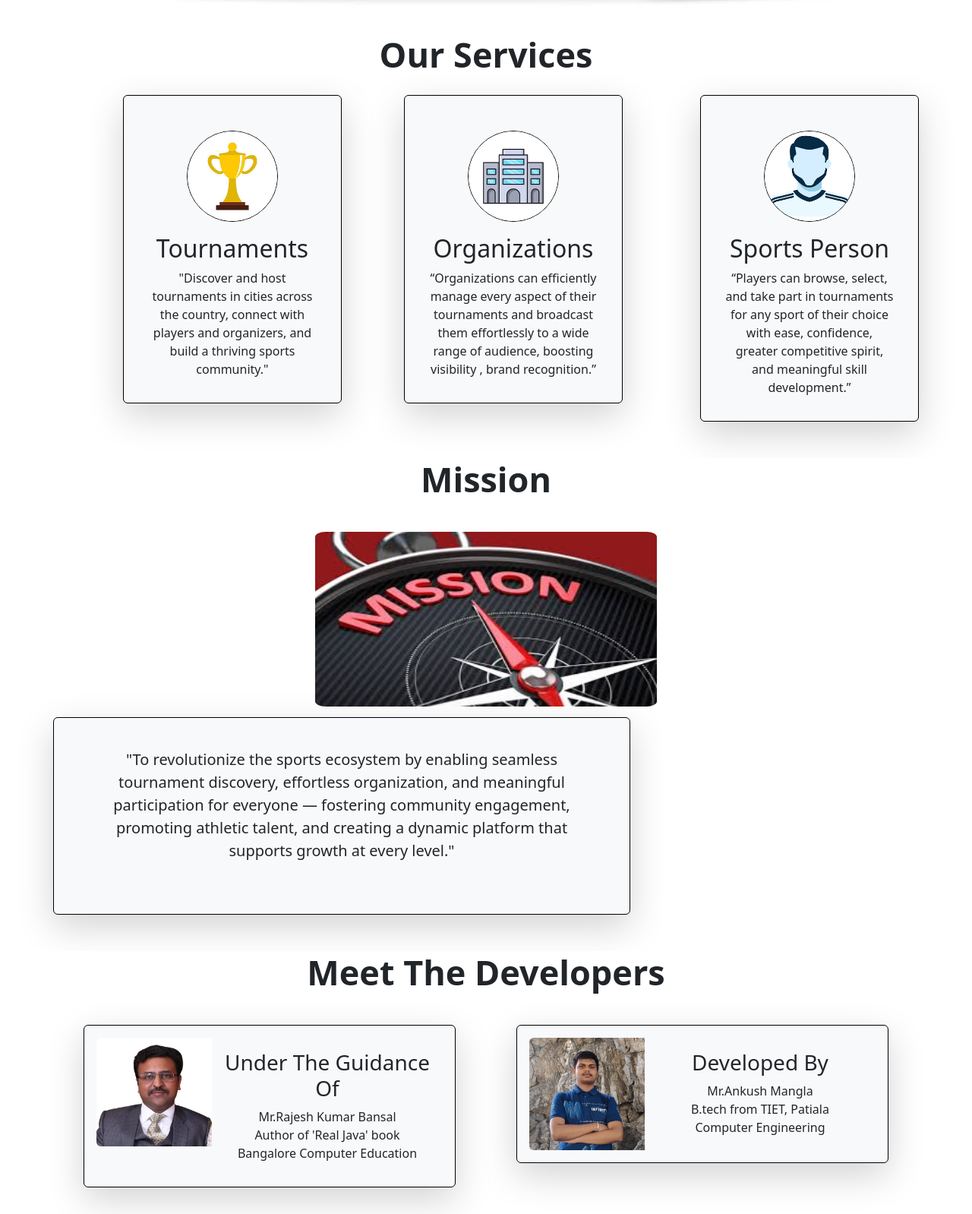
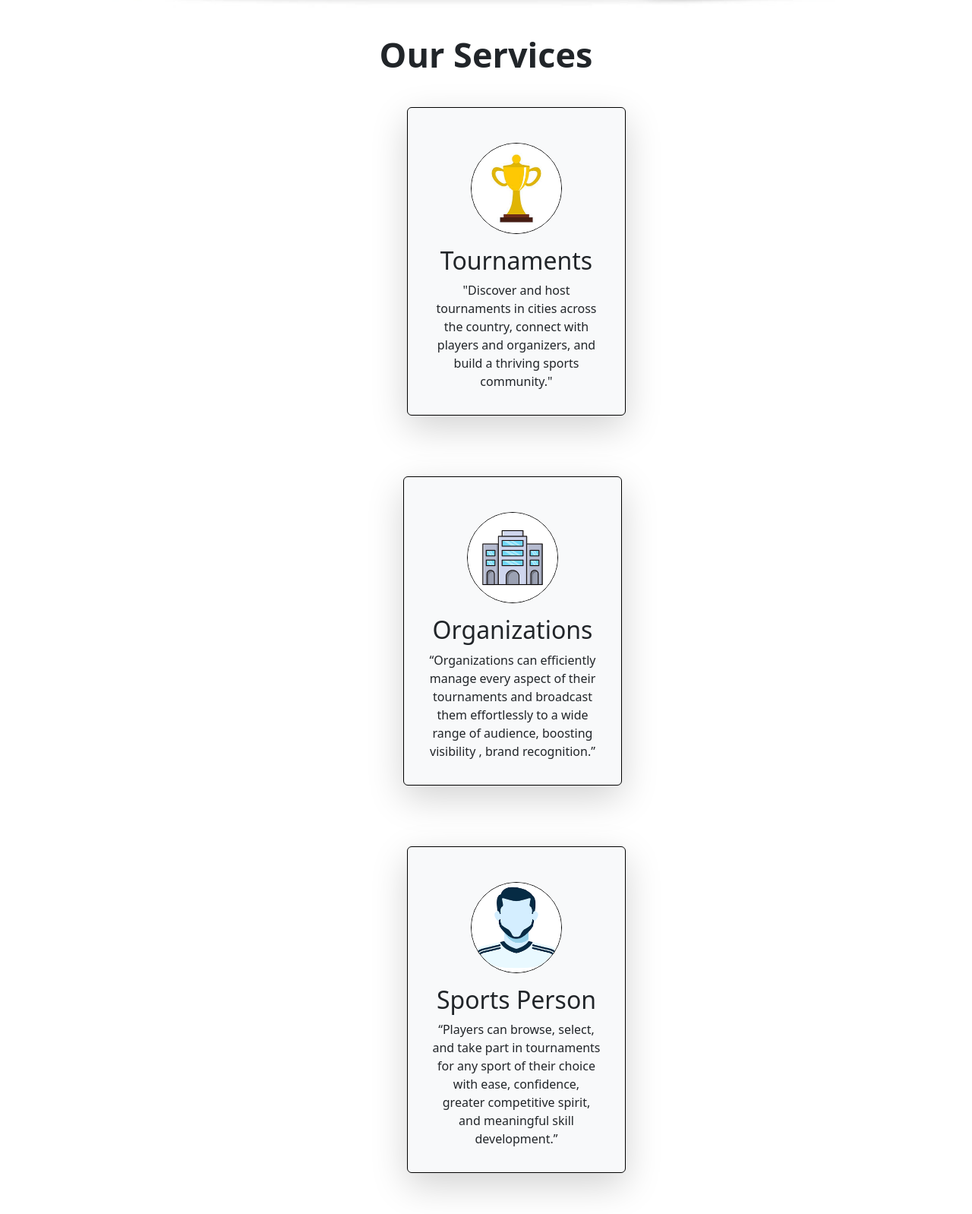
Before and after one commit to Ankush340/qenvo1, a website: page public/index.html in a window 1280 px wide. Shown: the part 380-1978 px from the top of the page at 76% size. Drawn offline with nearby package versions, Linux system fonts and the light colour scheme.

Commit message:
Update index.html

```diff
--- a/public/index.html
+++ b/public/index.html
@@ -302,7 +302,7 @@
         </nav>
         <div class="container text-center">
             <div class="row">
-                <div class="col-md-6 col-lg-4">
+                <div class="d-flex justify-content-center my-3">
                     <div class="card bg-light shadow-lg p-3 mb-5 bg-body-tertiary rounded"
                         style="width: 18rem;float: left;margin-left: 80px;border: 1px black solid;">
                         <img src="pics/tournaments.jpeg" class="card-img-top" alt="..."
@@ -316,7 +316,7 @@
                         </div>
                     </div>
                 </div>
-                <div class="col-md-6 col-lg-4">
+                <div class="d-flex justify-content-center my-3">
                     <div class="card bg-light shadow-lg p-3 mb-5 bg-body-tertiary rounded"
                         style="width: 18rem;float: left; margin-left:70px; border: 1px black solid;">
                         <img src="pics/organization3.png" class="card-img-top" alt="..."
@@ -329,7 +329,7 @@
                         </div>
                     </div>
                 </div>
-                <div class="col-md-6 col-lg-4">
+                <div class="d-flex justify-content-center my-3">
                     <div class="card bg-light shadow-lg p-3 mb-5 bg-body-tertiary rounded "
                         style="width: 18rem;float: left; margin-left: 80px;border: 1px black solid;">
                         <img src="pics/player.png" class="card-img-top" alt="..."
@@ -356,13 +356,17 @@
                         <img src="pics/mission.jpeg" alt="" style="width: 450px;height: 230px;border-radius: 3%;">
                     </div>
                 </div>
-                <div class="col-md-10 col-lg-8  shadow-lg p-3 mb-5 bg-body-tertiary rounded"
-                    style="height: 260px;border: 1px black solid;">
-                    <div class="p-4 " style="font-size: 20px;">"To revolutionize the sports ecosystem by enabling
+                <div class="box p-3"
+                    style="background-color: #f9f9f9; max-width: 800px; margin: auto; border-radius: 10px;">
+                    <h4>Mission</h4>
+                    <p style="word-wrap: break-word; white-space: normal;">
+                        "To revolutionize the sports ecosystem by enabling
                         seamless tournament discovery, effortless organization, and meaningful participation for
                         everyone — fostering community engagement, promoting athletic talent, and creating a dynamic
-                        platform that supports growth at every level."</div>
+                        platform that supports growth at every level."
+                    </p>
                 </div>
+
             </div>
         </div>
         <nav class="navbar">
```
